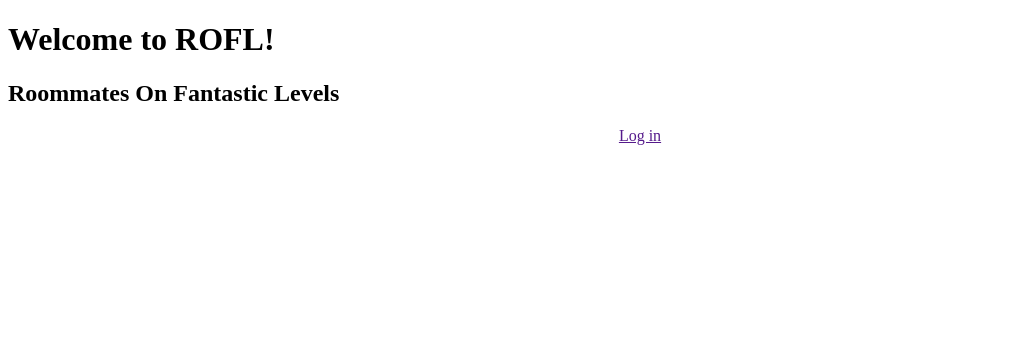
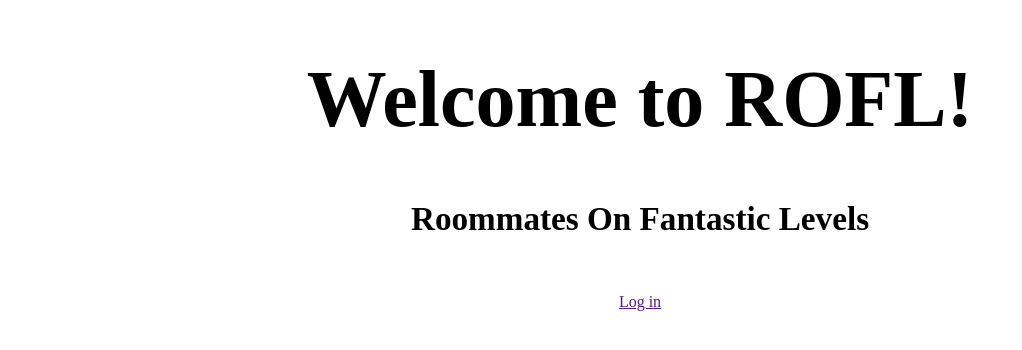
Before and after one commit to jexin/RoommateTinder, a Python web app: template templates/home.html in a window 1280 px wide. Shown: the top 350 px of the page, without its empty margins (0-1022 px from the left). Run offline with Jinja, Linux system fonts and the light colour scheme; the template is opened without the code that fills it, so the values that code supplies are empty.

Commit message:
changed home.css

```diff
--- a/stylesheets/home.css
+++ b/stylesheets/home.css
@@ -5,3 +5,22 @@
 #login {
   text-align: center;
 }
+
+header {
+  text-align: center;
+  font-size: 40px;
+  animation-duration: 3s;
+  animation-name: slidein;
+}
+
+@keyframes slidein {
+  from {
+    margin-left: 100%;
+    width: 300%;
+  }
+
+  to {
+    margin-left: 0%;
+    width: 100%;
+  }
+}
--- a/templates/home.html
+++ b/templates/home.html
@@ -2,8 +2,10 @@
 <title>ROFL</title>
 <link rel="stylesheet" href="/stylesheets/home.css">
 
-<h1>Welcome to ROFL!</h1>
-<h2>Roommates On Fantastic Levels</h2>
+<header>
+  <h1>Welcome to ROFL!</h1>
+  <h5>Roommates On Fantastic Levels</h5>
+</header>
 
 <div id="login">
 {% if current_user %}
```
